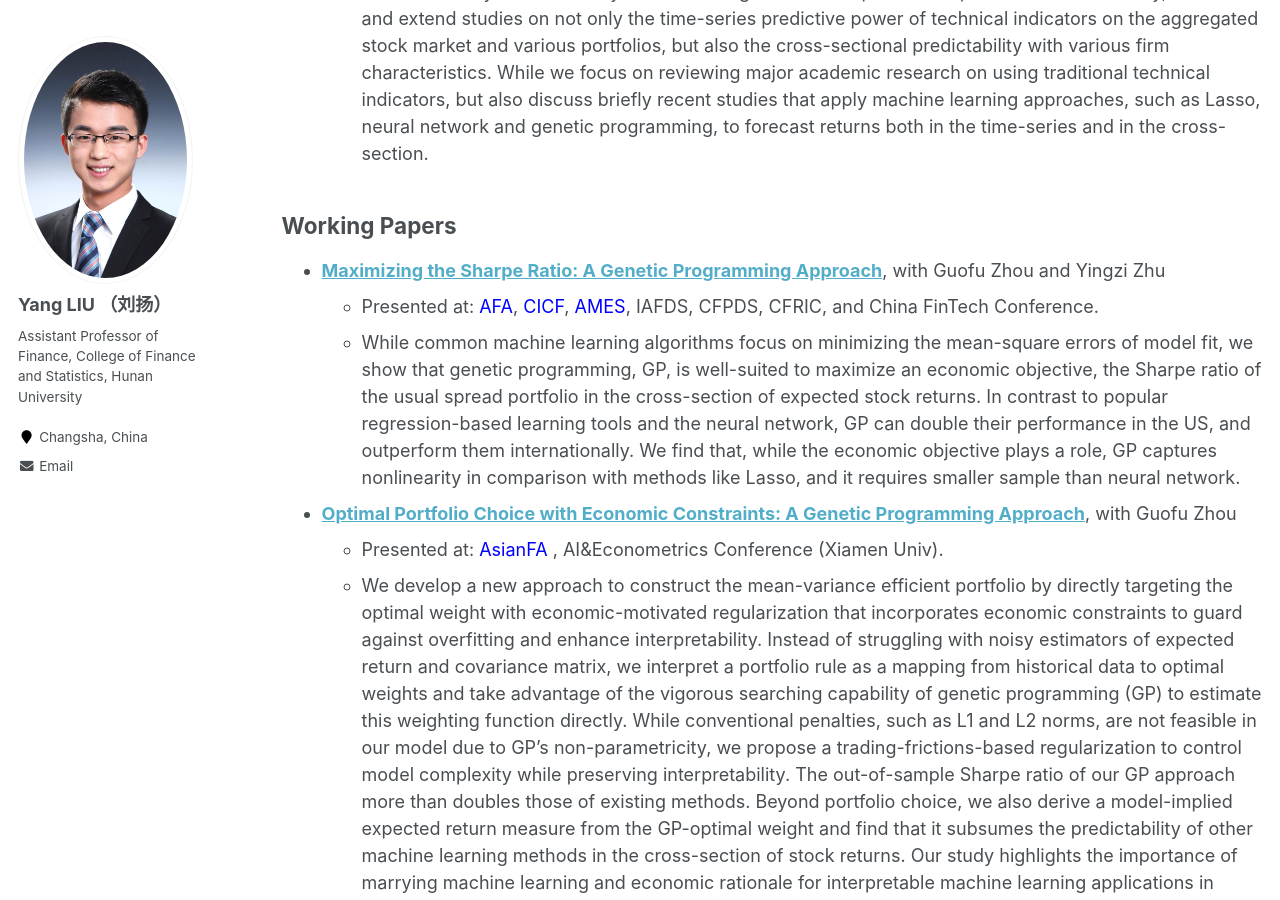
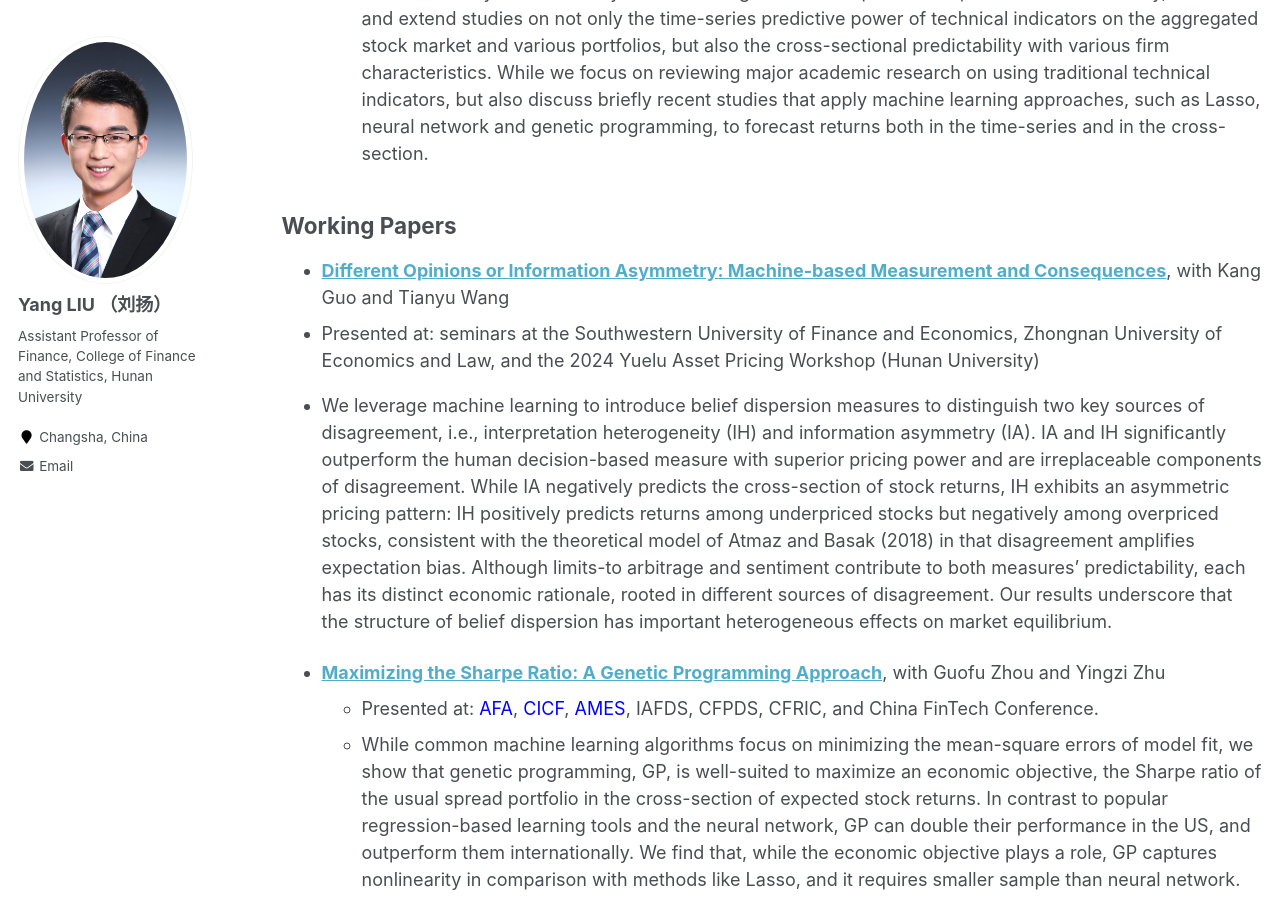
Before and after one commit to yangliu-finance/yangliu-finance.github.io, a Jekyll site: the page built from _pages/research.md, in a window 1280 px wide and 900 px high, scrolled down 735 px. Built offline with Jekyll 4.4.1, drawn with Linux system fonts in a browser that asks for light colours; some of the changed text lies outside the part shown.

Commit message:
Update research.md

```diff
--- a/_pages/research.md
+++ b/_pages/research.md
@@ -27,6 +27,14 @@ Selected Publications
 
 Working Papers
 ------
+
++ **[Different Opinions or Information Asymmetry: Machine-based Measurement and Consequences](https://papers.ssrn.com/sol3/papers.cfm?abstract_id=5004801)**, with Kang Guo and Tianyu Wang
++ Presented at: seminars at the Southwestern University of Finance and Economics, Zhongnan University of Economics and Law, and the 2024 Yuelu Asset Pricing Workshop (Hunan University)
++ We leverage machine learning to introduce belief dispersion measures to distinguish two key sources of disagreement, i.e., interpretation heterogeneity (IH) and information asymmetry (IA). IA and
+IH significantly outperform the human decision-based measure with superior pricing power and are irreplaceable components of disagreement. While IA negatively predicts the cross-section of
+stock returns, IH exhibits an asymmetric pricing pattern: IH positively predicts returns among underpriced stocks but negatively among overpriced stocks, consistent with the theoretical model
+of Atmaz and Basak (2018) in that disagreement amplifies expectation bias. Although limits-to arbitrage and sentiment contribute to both measures’ predictability, each has its distinct economic
+rationale, rooted in different sources of disagreement. Our results underscore that the structure of belief dispersion has important heterogeneous effects on market equilibrium.
 
 
 + **[Maximizing the Sharpe Ratio: A Genetic Programming Approach](https://ssrn.com/abstract=3726609)**, with Guofu Zhou and Yingzi Zhu
```
Also changed, not shown: other parts of _pages/research.md (+1 -1 lines).
